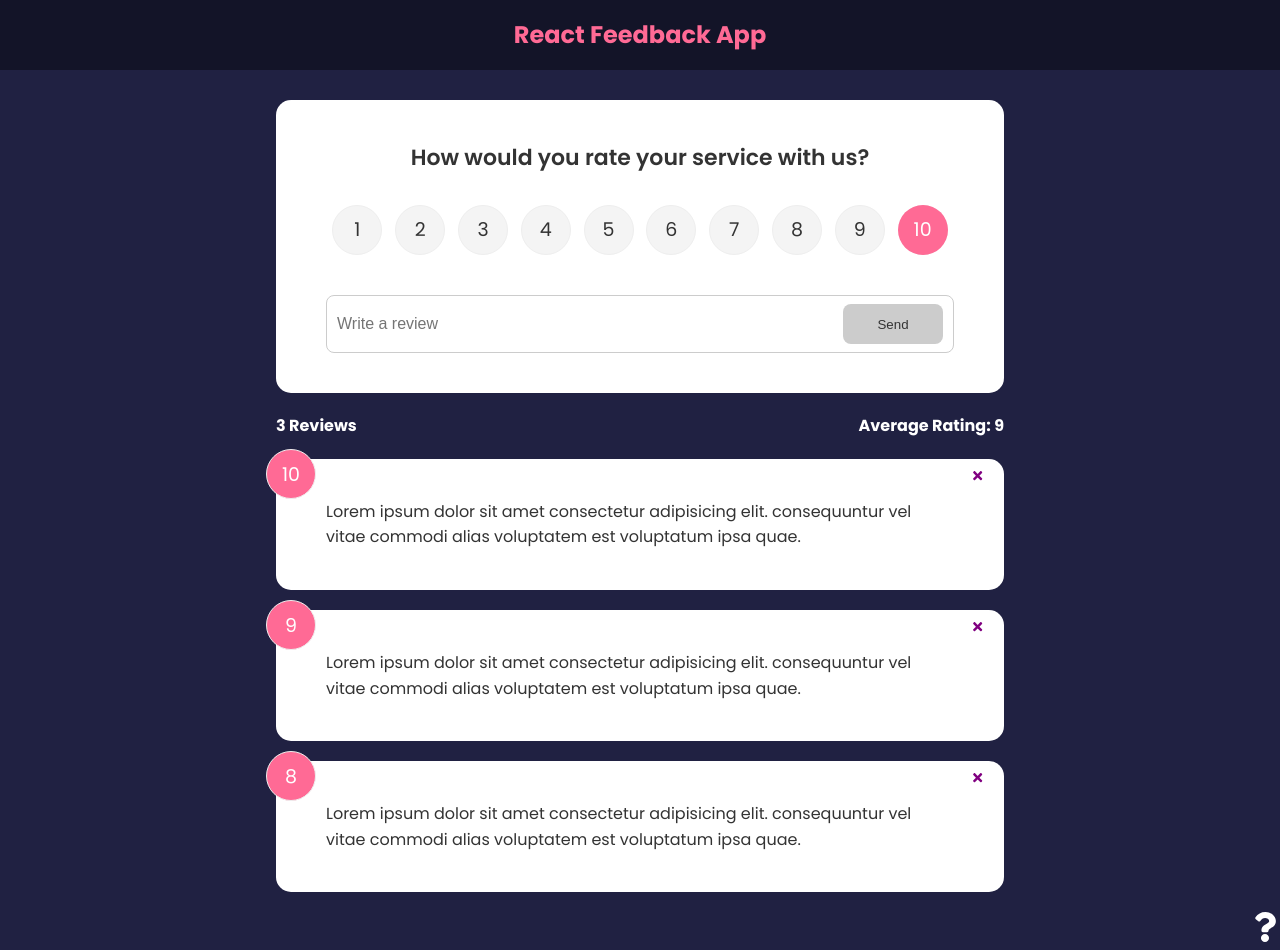
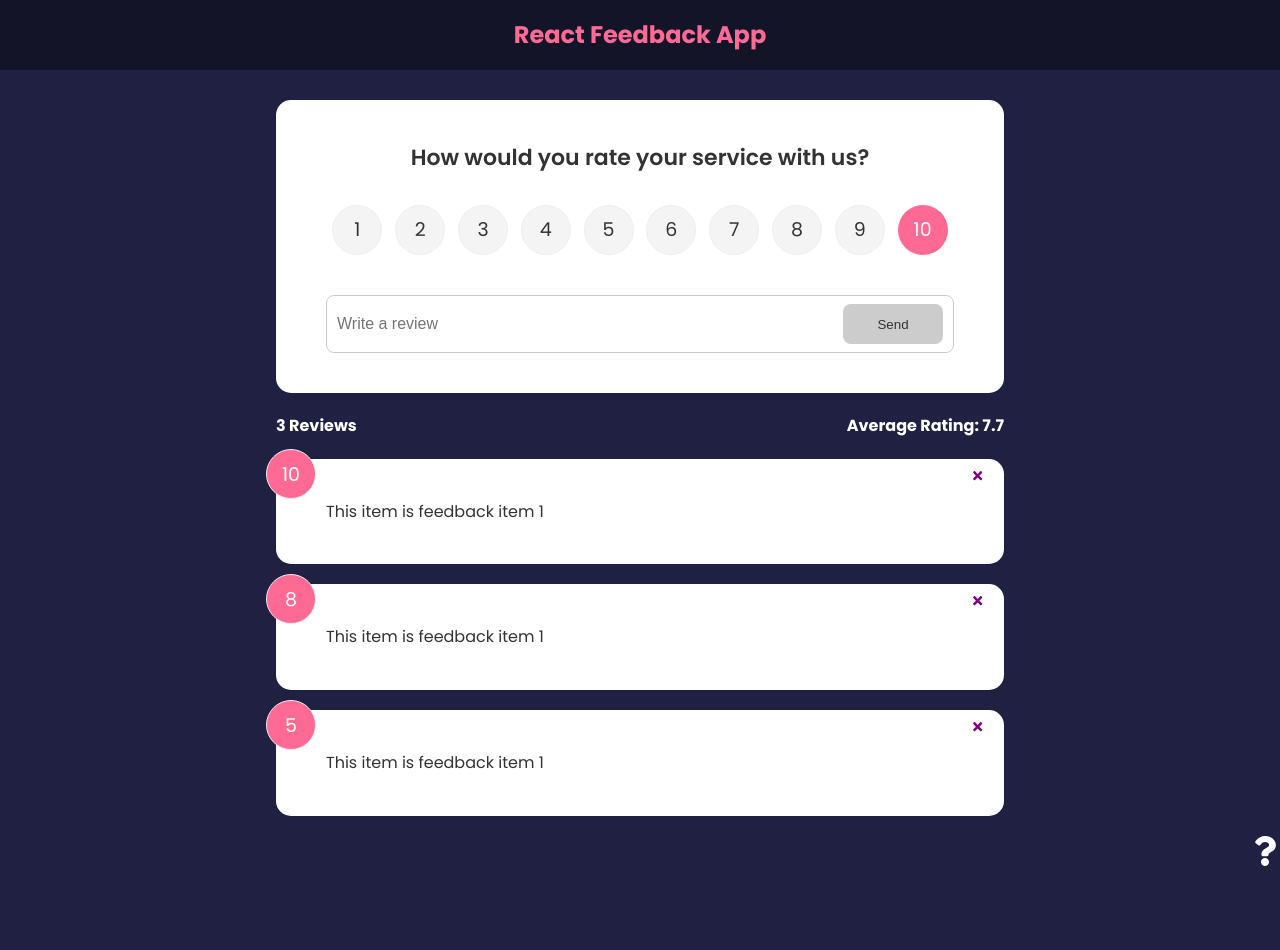
Before and after one commit to mekdie/react-feedbackApp, a React (Create React App) app: page / in a window 1280 px wide. After the commit the page ends 873 px from the top, so only its background shows below. Built offline with nearby package versions, Linux system fonts and the light colour scheme.

Commit message:
Add the contextAPI to move the feedback data to global level instead of props

```diff
--- a/src/App.js
+++ b/src/App.js
@@ -1,30 +1,17 @@
-import { v4 as uuidv4 } from "uuid";
-import { BrowserRouter, Route, Routes, NavLink } from "react-router-dom";
-import Card from "./components/shared/Card";
+import { BrowserRouter, Route, Routes } from "react-router-dom";
 import Header from "./components/Header";
 import FeedbackList from "./components/FeedbackList";
-import FeedbackData from "./data/FeedbackData";
 import FeedbackStats from "./components/FeedbackStats";
 import FeedbackForm from "./components/FeedbackForm";
-import { useState } from "react";
 import About from "./components/pages/About";
+import { FeedbackProvider } from "./context/FeedbackContext";
 
 import AboutIconLink from "./components/AboutIconLink";
 import Post from "./components/Post";
 
 function App() {
-    const [feedback, setFeedback] = useState(FeedbackData);
-
-    const handleAdd = (newFeedback) => {
-        newFeedback.id = uuidv4();
-        setFeedback([newFeedback, ...feedback]); //add new feedback on top of current feedback array (state) using spread operator
-    };
-    const handleDelete = (id) => {
-        if (window.confirm("Are you sure you want to delete?")) {
-            setFeedback(feedback.filter((item) => item.id !== id));
-        }
-    };
     return (
+        <FeedbackProvider>
             <BrowserRouter>
                 <Header />
                 <div className="container">
@@ -33,14 +20,9 @@ function App() {
                             path="/"
                             element={
                                 <>
-                                <FeedbackForm
-                                    onAdd={(feedback) => handleAdd(feedback)}
-                                />
-                                <FeedbackStats feedback={feedback} />
-                                <FeedbackList
-                                    feedback={feedback}
-                                    onDelete={handleDelete}
-                                />
+                                    <FeedbackForm />
+                                    <FeedbackStats />
+                                    <FeedbackList />
                                 </>
                             }
                         ></Route>
@@ -70,6 +52,7 @@ function App() {
                 </div>
                 <AboutIconLink />
             </BrowserRouter>
+        </FeedbackProvider>
     );
 }
 
--- a/src/components/FeedbackForm.jsx
+++ b/src/components/FeedbackForm.jsx
@@ -2,13 +2,18 @@ import React from "react";
 import Card from "./shared/Card";
 import Button from "./shared/Button";
 import RatingSelect from "./RatingSelect";
+import { useContext } from "react";
+import FeedbackContext from "../context/FeedbackContext";
 
 import { useState } from "react";
-const FeedbackForm = ({ onAdd }) => {
+const FeedbackForm = () => {
     const [text, setText] = useState("");
     const [btnDisabled, setBtnDisabled] = useState(true);
     const [message, setMessage] = useState("");
     const [rating, setRating] = useState(10);
+
+    //context api
+    const { handleAdd } = useContext(FeedbackContext);
 
     const handleTextChange = (e) => {
         let inputText = e.target.value;
@@ -35,7 +40,7 @@ const FeedbackForm = ({ onAdd }) => {
             };
 
             //add to app.js(lifting the state up)
-            onAdd(newFeedback);
+            handleAdd(newFeedback);
 
             setText("");
             setBtnDisabled(true);
--- a/src/components/FeedbackItem.jsx
+++ b/src/components/FeedbackItem.jsx
@@ -1,13 +1,15 @@
 import React from "react";
 import Card from "./shared/Card";
 import { FaTimes } from "react-icons/fa";
-
-const FeedbackItem = ({ item, onDelete }) => {
+import { useContext } from "react";
+import FeedbackContext from "../context/FeedbackContext";
+const FeedbackItem = ({ item }) => {
+    const { handleDelete } = useContext(FeedbackContext);
     return (
         <Card reverse={false}>
             {/* This is the children of Card */}
             <div className="num-display">{item.rating}</div>
-            <button onClick={() => onDelete(item.id)} className="close">
+            <button onClick={() => handleDelete(item.id)} className="close">
                 <FaTimes color="Purple" />
             </button>
             <div className="text-display">{item.text}</div>
--- a/src/components/FeedbackList.jsx
+++ b/src/components/FeedbackList.jsx
@@ -1,8 +1,12 @@
 import React from "react";
 import FeedbackItem from "./FeedbackItem";
-import { motion, AnimatePresence } from "framer-motion";
+import { motion } from "framer-motion";
+import { useContext } from "react";
+import FeedbackContext from "../context/FeedbackContext";
 
-const FeedbackList = ({ feedback, onDelete }) => {
+const FeedbackList = () => {
+    //taking feedback from feedbackContext using useContext hook
+    const { feedback } = useContext(FeedbackContext);
     if (!feedback || feedback.length === 0) {
         return <p>No Feedback yet</p>;
     }
@@ -17,11 +21,7 @@ const FeedbackList = ({ feedback, onDelete }) => {
                     animate={{ opacity: 1 }}
                     exit={{ opacity: 0 }}
                 >
-                    <FeedbackItem
-                        key={item.id}
-                        item={item}
-                        onDelete={onDelete}
-                    />
+                    <FeedbackItem key={item.id} item={item} />
                 </motion.div>
             ))}
             {/* </AnimatePresence> */}
--- a/src/components/FeedbackStats.jsx
+++ b/src/components/FeedbackStats.jsx
@@ -1,6 +1,9 @@
 import React from "react";
+import { useContext } from "react";
+import FeedbackContext from "../context/FeedbackContext";
 
-const FeedbackStats = ({ feedback }) => {
+const FeedbackStats = () => {
+    const { feedback } = useContext(FeedbackContext);
     //calculate the ratings qty and average
     let average =
         feedback.reduce((prev, current) => prev + current.rating, 0) /
--- /dev/null
+++ b/src/context/FeedbackContext.js
@@ -0,0 +1,44 @@
+import { createContext, useState } from "react";
+import { v4 as uuidv4 } from "uuid";
+const FeedbackContext = createContext();
+
+export const FeedbackProvider = ({ children }) => {
+    const [feedback, setFeedback] = useState([
+        {
+            id: 1,
+            text: "This item is feedback item 1",
+            rating: 10,
+        },
+        {
+            id: 2,
+            text: "This item is feedback item 1",
+            rating: 8,
+        },
+        {
+            id: 3,
+            text: "This item is feedback item 1",
+            rating: 5,
+        },
+    ]);
+
+    //handle add
+    const handleAdd = (newFeedback) => {
+        newFeedback.id = uuidv4();
+        setFeedback([newFeedback, ...feedback]); //add new feedback on top of current feedback array (state) using spread operator
+    };
+
+    //handle delete context
+    const handleDelete = (id) => {
+        if (window.confirm("Are you sure you want to delete?")) {
+            setFeedback(feedback.filter((item) => item.id !== id));
+        }
+    };
+
+    return (
+        <FeedbackContext.Provider value={{ feedback, handleDelete, handleAdd }}>
+            {children}
+        </FeedbackContext.Provider>
+    );
+};
+
+export default FeedbackContext;
```
Lines whose indentation alone changed are shown as unchanged.
